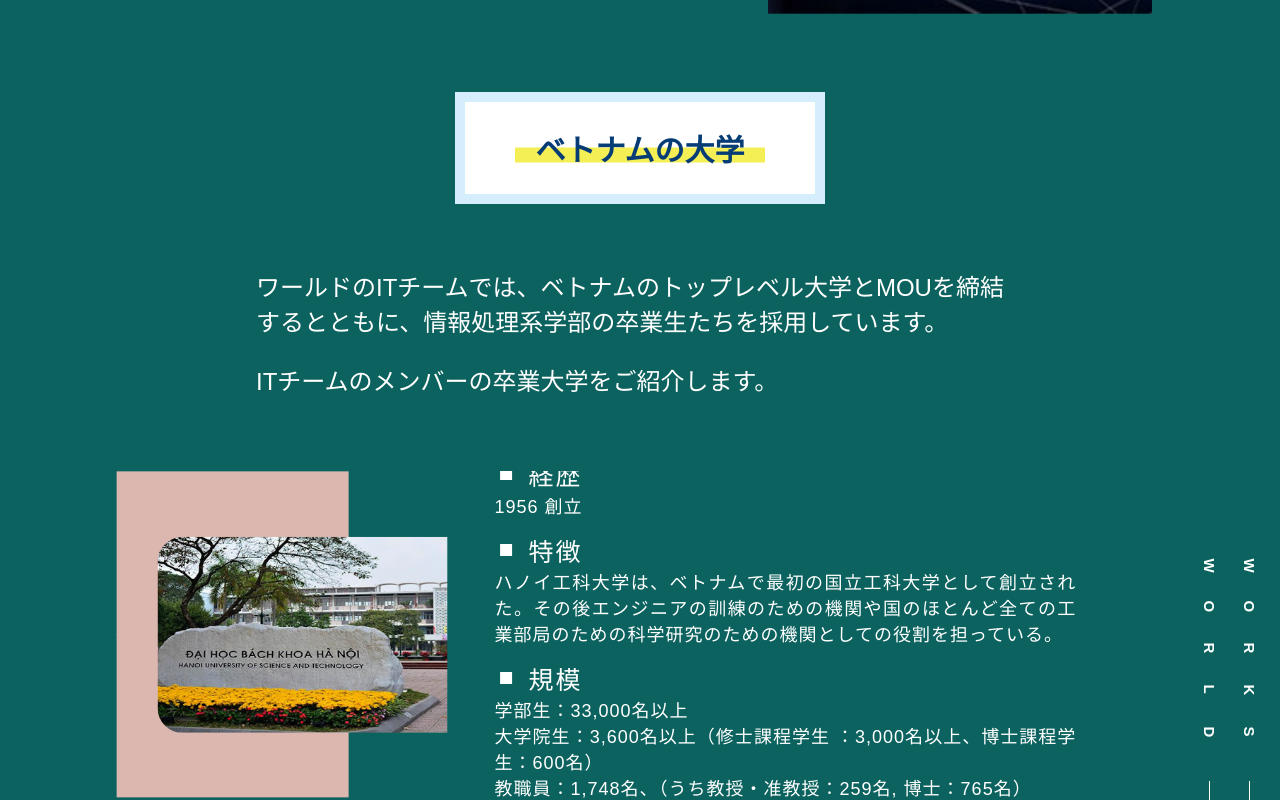
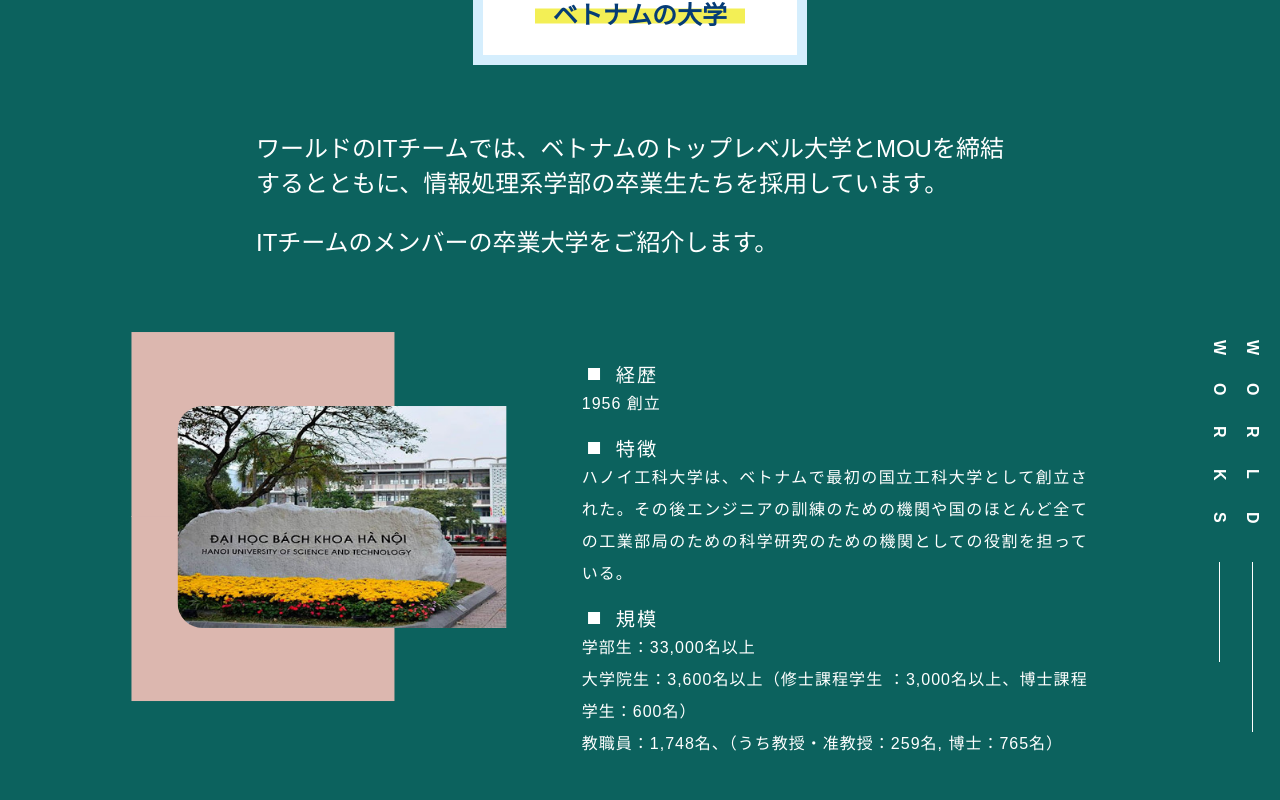
Before and after one commit to rokkuminchan/digitalmarketing, a React (Create React App) app: page / in a window 1280 px wide. Shown: the part 2280-3080 px from the top of the page. Built offline with nearby package versions, Linux system fonts and the light colour scheme.

Commit message:
re-style font-size

```diff
--- a/src/components/ContentRow.styles.js
+++ b/src/components/ContentRow.styles.js
@@ -1,4 +1,5 @@
 import styled from '@emotion/styled'
+import {mq} from "../helper/mediaQuery"
 
 export const Title = styled.span({
     display: "flex",
@@ -8,9 +9,12 @@
          marginRight: "10px",
      },
      '& p': {
-         fontSize: "25px",
+         fontSize: "1.2em",
          fontWeight: 520,
-         letterSpacing: "2px"
+         letterSpacing: "2px",
+         [mq[2]]: {
+            fontSize: "0.9em",
+        },
      }
  })
 
@@ -19,8 +23,13 @@
      color: "#fff",
      marginBottom: "14px",
      '& p': {
-         fontSize: "18px",
-         fontWeight: 500,
+         fontSize: "1em",
+         fontWeight: 400,
+         letterSpacing: "1px",
+         lineHeight: 2,
          textAlign: "justify",
+         [mq[2]]: {
+            fontSize: "0.8em",
+        },
      }
  })
--- a/src/sections/about us/University.styles.js
+++ b/src/sections/about us/University.styles.js
@@ -6,19 +6,24 @@
     width: "100%",
     alignItems: "center",
     gridTemplateAreas: props.index%2 === 0 ? `"image text"` : `"text image"`,
-    gridTemplateColumns: `1.5fr minmax(1fr, max-content)`,
-    marginBottom: "200px",
+    gridTemplateColumns: "1.3fr 1fr",
+    marginBottom: "130px",
      [mq[2]]: {
-         alignItems: "start",
-         gridTemplateAreas: `"image" "text"`,
-         gridTemplateColumns: "1fr",
-         gridAutoRows: 'minmax(1fr max-content)',
-         gridGap: "200px",
-         marginBottom: "200px",
+
+         gridGap: "90px",
+         marginBottom: "90px",
+     },
+     [mq[1]]: {
+        gridGap: "150px",
+        marginBottom: "150px",
      },
      [mq[0]]: {
-        gridGap: "280px",
-        marginBottom: "250px",
+        alignItems: "start",
+        gridTemplateAreas: `"image" "text"`,
+        gridTemplateColumns: "1fr",
+        gridAutoRows: 'minmax(1fr, max-content)',
+        gridGap: "130px",
+        marginBottom: "150px",
      },
 
  }))
@@ -48,10 +53,20 @@
          objectFit: "cover",
          borderRadius: props.index%2 === 0 ? "25px 0 0 25px" : "0 25px 25px 0",
          [mq[2]]: {
-             width: "60%",
-             height: props.index%2 === 0 ? "60%": "60%",
-             left: props.index%2 === 0 ? "60%" : "50%",
+             width: "45%",
+             height: "45%",
+             left: props.index%2 === 0 ? "60%" : "55%",
          },
+         [mq[1]]: {
+            width: "60%",
+            height: "55%",
+            left: props.index%2 === 0 ? "60%": "50%",
+        },
+        [mq[0]]: {
+            width: "65%",
+            height: "45%",
+            left: props.index%2 === 0 ? "60%" : "50%",
+        },
      }
  }))
 
@@ -79,31 +94,36 @@
          marginTop: "-1px"
      },
      [mq[2]]: {
-         height: "85%",
-         width: "40%",
-         left: props.index%2 === 0 ? "40%" : "68%"
-     }
+         height: "65%",
+         width: "30%",
+         left: props.index%2 === 0 ? "45%" : "70%"
+     },
+     [mq[1]]: {
+        height: "90%",
+        width: "40%",
+        left: props.index%2 === 0 ? "40%" : "70%"
+    },
+    [mq[0]]: {
+        height: "75%",
+        width: "45%",
+        left: props.index%2 === 0 ? "40%" : "70%"
+    },
  }))
 
 export const UniversityContent = styled.div(props => ({
      gridArea: "text",
      position: "relative",
-     '&  > div': {
+     '& > div': {
          position: "absolute",
+         paddingTop: "100px",
          top: "50%",
          left: props.index%2 === 0 ? "35%" : "65%",
          transform: `translate(-50%,-50%)`,
          width: props.index%2 === 0 ? "100%" : "90%",
-         color: "#000",
-         textAlign: "justify",
-         fontSize: "24px",
-         fontWeight: 500,
-         letterSpacing: "1px",
          [mq[2]]: {
              left: "50%",
              width: "90%",
              padding: "0 24px",
-             fontSize: "10px",
          },
      }
  }))
--- a/src/sections/about us/UniversityHeader.styles.js
+++ b/src/sections/about us/UniversityHeader.styles.js
@@ -8,7 +8,7 @@
         "logo background1"
         "content background2"
    `,
-   gridTemplateRows: "1fr 2fr",
+   gridTemplateRows: "1fr 1.5fr",
    gridAutoColumns: "1fr 1fr",
    fontSize: "16px",
    fontWeight: 700,
--- a/src/sections/about us/UniversityIntroduction.styles.js
+++ b/src/sections/about us/UniversityIntroduction.styles.js
@@ -16,7 +16,7 @@
     padding: "24px 70px",
     marginBottom: "5vh",
     '& h1':{
-        fontSize: "30px",
+        fontSize: "25px",
         fontWeight: 700,
         position: "relative",
         zIndex: 1,
@@ -41,7 +41,7 @@
     margin: "0 auto",
     marginBottom: "50px",
     '& p': {
-        fontSize: "24px",
+        fontSize: "1.5em",
         fontWeight: 500,
         margin: "24px 0"
     }
--- a/src/sections/about us/UniversityList.js
+++ b/src/sections/about us/UniversityList.js
@@ -45,17 +45,16 @@
         // })
 
         // ScrollTrigger.create({
-        //     trigger: ".bookmark",
-        //     start: '.row start',
+        //     trigger: bookmarkRef,
+        //     start: "top center",
+        //     // end: "bottom center",
         //     end: () => `+=${height/1.45}`,
         //     pin: true,
-        //     pinReparent: true,
+        //     // pinReparent: true,
         //     markers: true,
         // });
     },[])
     return (
-        <>
-
         <Wrapper className ="wrapper">
             <Container>
                 <UniversitiesList>
@@ -71,7 +70,7 @@
                         }
                     </Row>
                     <BookmarkList ref={el => (bookmarkRef = el)}>
-                        <div className="bookmark">
+                        <div id="bookmark">
                             <Bookmark>
                                 <span>W</span>
                                 <span>O</span>
@@ -86,12 +85,11 @@
                                 <span>K</span>
                                 <span>S</span>
                             </Bookmark>
-                        </div>
+                            </div>
                    </BookmarkList>
                 </UniversitiesList>
             </Container>
         </Wrapper>
-        </>
     )
 }
 
--- a/src/sections/about us/UniversityList.styles.js
+++ b/src/sections/about us/UniversityList.styles.js
@@ -17,6 +17,7 @@
     gridTemplateAreas: `"list bookmark"`,
     gridTemplateColumns: `1fr 0.1fr`,
     gridAutoRows: "1fr",
+    position: "relative"
 })
 
 export const Row = styled.div({
@@ -25,7 +26,10 @@
 
 export const BookmarkList = styled.div({
     gridArea: "bookmark",
-    position: "relative",
+    '& div': {
+        position: "relative",
+        display: "flex",
+    }
 })
 
 export const Bookmark = styled.div(props => ({
@@ -35,13 +39,10 @@
     display: "flex",
     flexDirection: "column",
     alignSelf: "center",
-    right: props.inner ? "30px" : "70px",
-    top: "10vh",
-    [mq[2]]: {
-        right: props.inner ? "20px" : "50px",
-    },
+    right: props.inner ? "-45%" : "-75%",
+    top: "20%",
     [mq[0]]: {
-        right: props.inner ? "10px" : "30px",
+        right: props.inner ? "-30%" : "-75%",
     },
     '&::before': {
         position: "absolute",
@@ -49,25 +50,25 @@
         top: "230px",
         content: `''`,
         width: "1px",
-        height: props.inner ? "170px": "100px",
+        height: props.inner ? "100px": "170px",
         background: "#fff",
         [mq[2]]: {
             top: "150px",
         },
         [mq[0]]: {
             top: "130px",
-            height: props.inner ? "120px": "70px",
+            height: props.inner ? "70px": "120px",
         },
         },
     '& span': {
         marginBottom: "25px",
-        fontWeight: 700,
-        fontSize: "15px",
+        fontWeight: 600,
+        fontSize: "1em",
         color: "#fff",
         transform: `rotate(90deg)`,
         [mq[2]]: {
             marginBottom: "10px",
-            fontSize: "10px",
+            fontSize: "0.8em",
             fontWeight: 400,
         },
     }
--- a/src/sections/footer/Footer.styles.js
+++ b/src/sections/footer/Footer.styles.js
@@ -122,6 +122,7 @@
     '& div:last-of-type': {
         display: "flex",
         flexDirection: "column",
+        alignItems: "center",
         [mq[2]]: {
             display: "none"
         },
```
